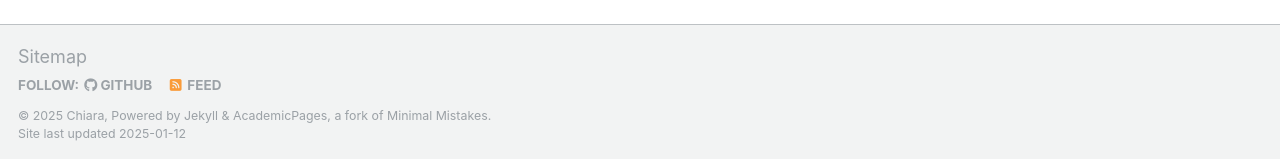
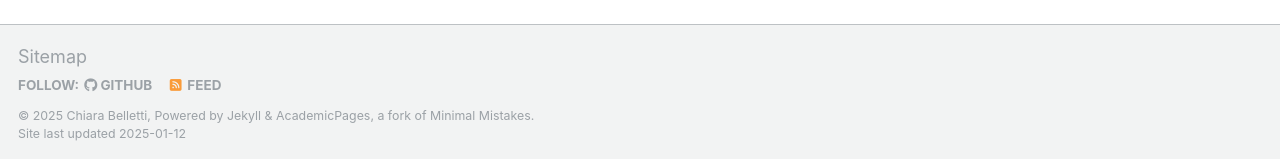
Before and after one commit to ChiaraBelletti/ChiaraBelletti.github.io, a Jekyll site: the page built from _pages/about.md, in a window 1280 px wide. Shown: the part 738-897 px from the top of the page. Built offline with Jekyll 4.4.1, drawn with Linux system fonts in a browser that asks for light colours; some web fonts are replaced.

Commit message:
Update _config.yml

```diff
--- a/_config.yml
+++ b/_config.yml
@@ -10,7 +10,7 @@
 locale                   : "en-US"
 title                    : "Chiara Belletti"
 title_separator          : "-"
-name                     : &name "Chiara"
+name                     : &name "Chiara Belletti"
 description              : &description "Digital Economics and Platform Strategy"
 url                      : https://chiarabelletti.github.io # the base hostname & protocol for your site e.g. "https://[your GitHub username].github.io"
 baseurl                  : "" # the subpath of your site, e.g. "/blog"
@@ -34,7 +34,7 @@
   arxiv            : # URL - Update with the correct link to your profile
   googlescholar    : "https://scholar.google.com/citations?user=PS_CX0AAAAAJ"
   impactstory      : # URL
-  orcid            : "http://orcid.org/yourorcidurl"
+  orcid            : "http://orcid.org/0009-0009-1228-0007"
   semantic         : # URL
   pubmed           : "https://www.ncbi.nlm.nih.gov/pubmed/?term=john+snow"
   researchgate     : # URL
```
